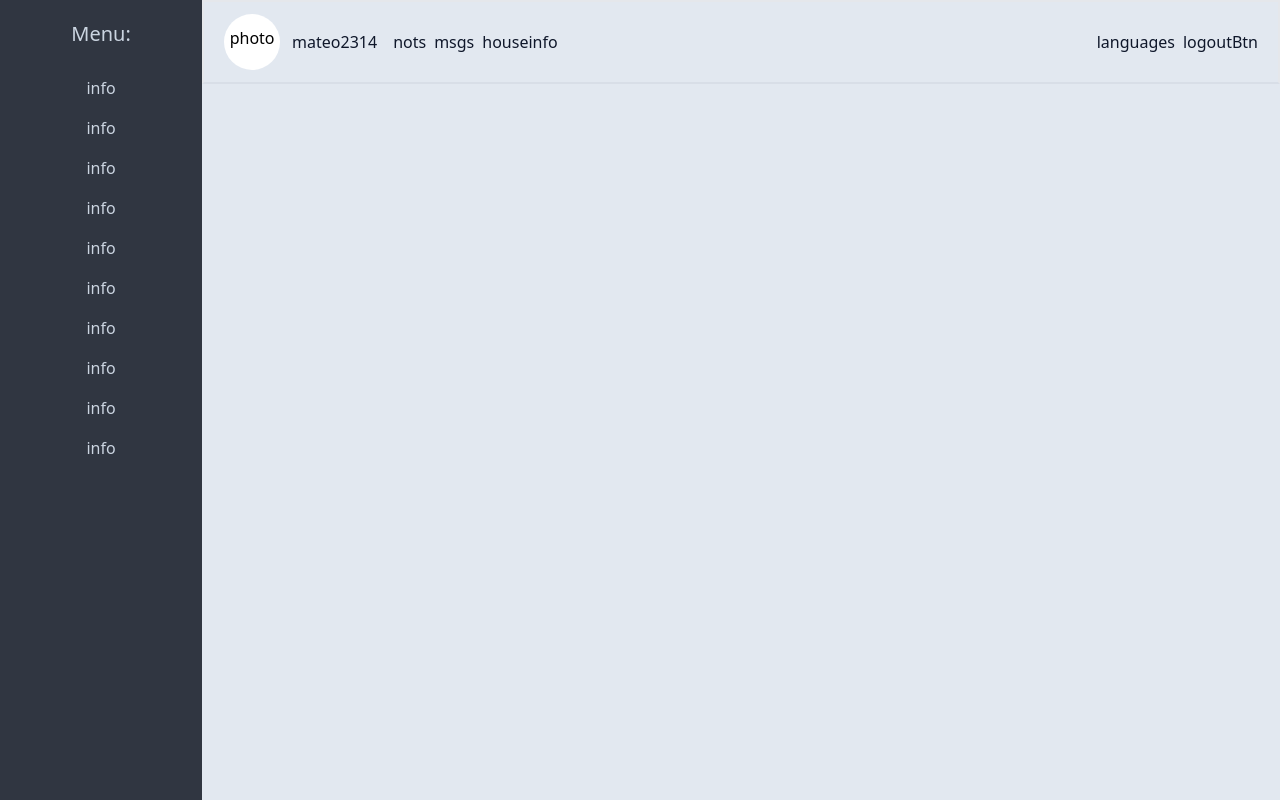
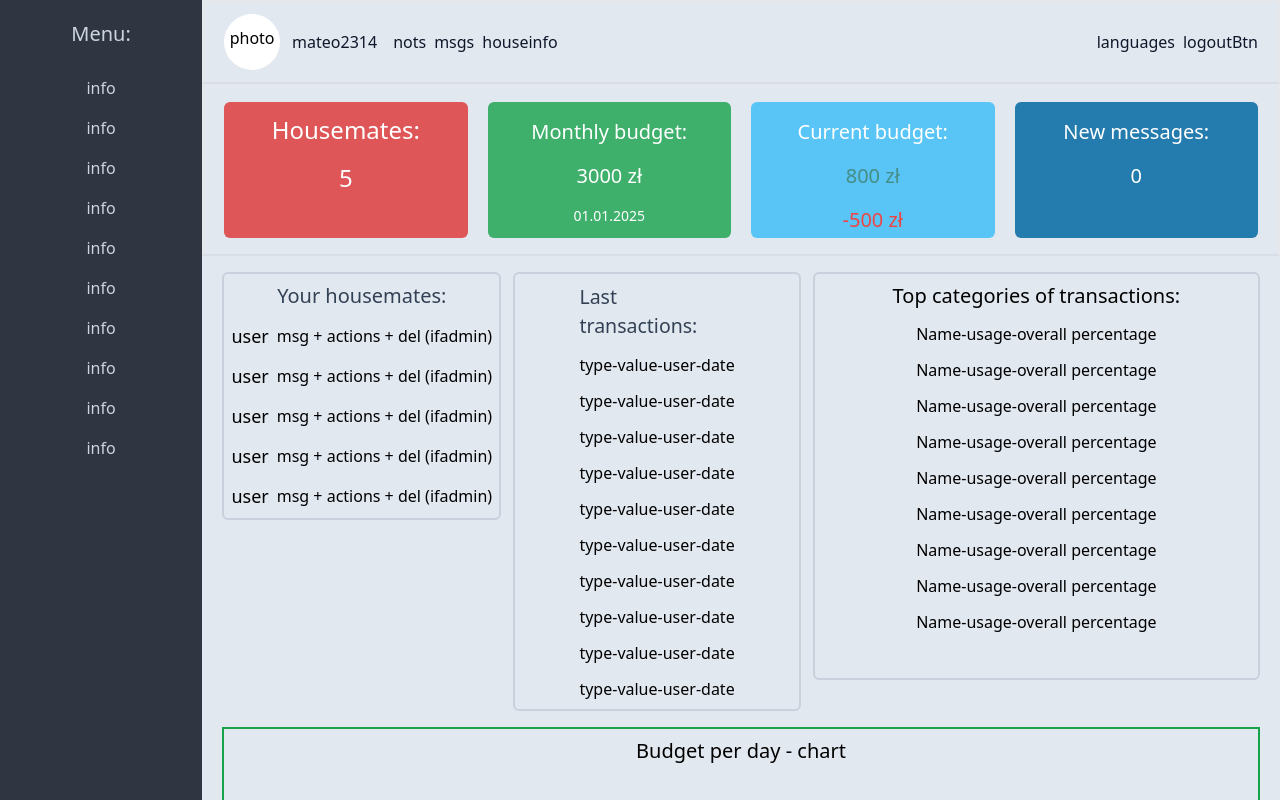
Before and after one commit to matej2314/home-budget-manager, a React (Vite) app in the folder Frontend/: page /dashboard in a window 1280 px wide. Shown: the top 800 px of the page. Built offline with nearby package versions, Linux system fonts and the light colour scheme; no server answers.

Commit message:
Created alfa versions of subpages

```diff
--- a/Frontend/package.json
+++ b/Frontend/package.json
@@ -11,9 +11,15 @@
   },
   "dependencies": {
     "@iconify/react": "^5.2.0",
+    "@visx/axis": "^3.12.0",
+    "@visx/scale": "^3.12.0",
+    "@visx/shape": "^3.12.0",
+    "@visx/tooltip": "^3.12.0",
     "framer-motion": "^11.15.0",
     "react": "^18.3.1",
     "react-dom": "^18.3.1",
+    "react-modal": "^3.16.3",
+    "react-responsive": "^10.0.0",
     "react-router-dom": "^7.1.1",
     "react-toastify": "^11.0.2",
     "sitemap": "^8.0.0",
--- /dev/null
+++ b/Frontend/src/components/Authorization.jsx
@@ -0,0 +1,6 @@
+import LoginForm from './forms/LoginForm';
+import SignUpForm from './forms/SignUpForm';
+
+export default function Authorization({ mode }) {
+
+}
--- /dev/null
+++ b/Frontend/src/components/forms/LoginForm.jsx
@@ -0,0 +1,3 @@
+export default function LoginForm() {
+
+}
--- /dev/null
+++ b/Frontend/src/components/forms/SignUpForm.jsx
@@ -0,0 +1,3 @@
+export default function SignUpForm() {
+
+}
--- a/Frontend/src/configs/routerConfig.jsx
+++ b/Frontend/src/configs/routerConfig.jsx
@@ -2,7 +2,7 @@ import MainPage from "../pages/MainPage";
 import DashboardPage from '../pages/DashboardPage';
 
 const routes = [
-    { path: '/main', element: <MainPage /> },
+    { path: '/', element: <MainPage /> },
     { path: '/dashboard', element: <DashboardPage /> }
 ];
 
--- a/Frontend/src/pages/DashboardPage.jsx
+++ b/Frontend/src/pages/DashboardPage.jsx
@@ -1,10 +1,10 @@
 
 export default function DashboardPage() {
     return (
-        <main className="w-full h-screen flex flex-row justify-start">
-            <div id='dashboardMenu' className="h-screen w-[15rem] bg-customGray flex flex-col items-center justify-start text-slate-300 pt-5 gap-7">
-                <h2 className="text-xl">Menu:</h2>
-                <ul className="w-full h-fit flex flex-col items-center gap-4">
+        <main className="w-full flex flex-row justify-start overflow-auto bg-slate-200">
+            <div id='dashboardMenu' className="w-[15rem] bg-customGray flex flex-col items-center justify-start text-slate-300 pt-5 gap-7">
+                <h2 className="text-xl w-full flex justify-center">Menu:</h2>
+                <ul className="w-full h-full flex flex-col items-center gap-4">
                     <li>info</li>
                     <li>info</li>
                     <li>info</li>
@@ -35,9 +35,84 @@ export default function DashboardPage() {
                         <p>logoutBtn</p>
                     </div>
                 </div>
-                <div id="house-info-blocks">
-                    <div>
-
+                <div id="house-info-blocks" className="flex gap-5 border-2 border-b-slate-800/5 py-4 px-5">
+                    <div id='housemates' className="w-1/4 h-[8.5rem] bg-red-600/75 text-xl text-white flex flex-col justify-start items-center rounded-md pt-6">
+                        <div className="h-1/2 w-1/2 flex flex-col justify-center items-center gap-4">
+                            <h2 className="text-2xl">Housemates:</h2>
+                            <span className="text-2xl">5</span>
+                        </div>
+                    </div>
+                    <div id="monthlyBudget" className="w-1/4 h-[8.5rem] bg-green-600/80 text-xl text-white flex flex-col justify-start items-center rounded-md pt-4">
+                        <div className="h-11/12 w-11/12 flex flex-col justify-center items-center gap-4">
+                            <h2 className="text-xl">Monthly budget:</h2>
+                            <span className="text-xl">3000 zł</span>
+                            <span className="text-sm">01.01.2025</span>
+                        </div>
+                    </div>
+                    <div id="currentBudget" className="w-1/4 h-[8.5rem] bg-sky-400/80 text-xl text-white flex flex-col justify-start items-center rounded-md pt-4">
+                        <div className="h-11/12 w-11/12 flex flex-col justify-center items-center gap-4">
+                            <h2 className="text-xl">Current budget:</h2>
+                            <span className="text-xl text-lime-900/50">800 zł</span>
+                            <span className="text-xl text-red-500">-500 zł</span>
+                        </div>
+                    </div>
+                    <div id='newMessages' className="w-1/4 h-[8.5rem] bg-sky-700/85 flex flex-col text-white justify-start items-center rounded-md pt-4">
+                        <div className="h-11/12 w-11/12 flex flex-col justify-center items-center gap-4">
+                            <h2 className="text-xl">New messages:</h2>
+                            <span className="text-xl">0</span>
+                        </div>
+                    </div>
+                </div>
+                <div id="middlePart" className="w-full h-fit flex gap-3">
+                    <div id="matesList" className="w-1/3 h-fit flex flex-col justify-start items-center rounded-md border-2 border-slate-500/20 my-4 ml-5 gap-3 py-2">
+                        <h2 className="w-full h-fit flex justify-center text-xl text-slate-700">Your housemates:</h2>
+                        <ul className="w-full h-fit flex flex-col justify-start items-center text-lg gap-3">
+                            <li className="flex items-center gap-2 text-lg">user <span className="w-full h-full flex items-center text-base">msg + actions + del (ifadmin)</span></li>
+                            <li className="flex items-center gap-2 text-lg">user <span className="w-full h-full flex items-center text-base">msg + actions + del (ifadmin)</span></li>
+                            <li className="flex items-center gap-2 text-lg">user <span className="w-full h-full flex items-center text-base">msg + actions + del (ifadmin)</span></li>
+                            <li className="flex items-center gap-2 text-lg">user <span className="w-full h-full flex items-center text-base">msg + actions + del (ifadmin)</span></li>
+                            <li className="flex items-center gap-2 text-lg">user <span className="w-full h-full flex items-center text-base">msg + actions + del (ifadmin)</span></li>
+                        </ul>
+                    </div>
+                    <div id="lastActionsList" className="w-fit h-fit flex flex-col justify-start rounded-md border-2 border-slate-500/20 my-4 gap-3 py-2 px-[4rem]">
+                        <h2 className="w-full h-fit flex justify-center text-[1.22rem] text-slate-700">Last transactions:</h2>
+                        <ul className="w-full h-fit flex flex-col justify-center gap-3">
+                            <li className="w-full flex justify-center"><span>type</span>-<span>value</span>-<span>user</span>-<span>date</span></li>
+                            <li className="w-full flex justify-center"><span>type</span>-<span>value</span>-<span>user</span>-<span>date</span></li>
+                            <li className="w-full flex justify-center"><span>type</span>-<span>value</span>-<span>user</span>-<span>date</span></li>
+                            <li className="w-full flex justify-center"><span>type</span>-<span>value</span>-<span>user</span>-<span>date</span></li>
+                            <li className="w-full flex justify-center"><span>type</span>-<span>value</span>-<span>user</span>-<span>date</span></li>
+                            <li className="w-full flex justify-center"><span>type</span>-<span>value</span>-<span>user</span>-<span>date</span></li>
+                            <li className="w-full flex justify-center"><span>type</span>-<span>value</span>-<span>user</span>-<span>date</span></li>
+                            <li className="w-full flex justify-center"><span>type</span>-<span>value</span>-<span>user</span>-<span>date</span></li>
+                            <li className="w-full flex justify-center"><span>type</span>-<span>value</span>-<span>user</span>-<span>date</span></li>
+                            <li className="w-full flex justify-center"><span>type</span>-<span>value</span>-<span>user</span>-<span>date</span></li>
+                        </ul>
+                    </div>
+                    <div id='transactions-top-categories' className="w-1/2 h-[25.5rem] flex flex-col justify-start rounded-md border-2 border-slate-500/20 mr-5 gap-3 my-4 py-2 px-[4rem]">
+                        <h2 className="w-full h-fit flex justify-center text-xl">Top categories of transactions:</h2>
+                        <ul className="w-full h-fit flex flex-col justify-center items-center gap-3">
+                            <li><span>Name</span>-<span>usage</span>-<span>overall percentage</span></li>
+                            <li><span>Name</span>-<span>usage</span>-<span>overall percentage</span></li>
+                            <li><span>Name</span>-<span>usage</span>-<span>overall percentage</span></li>
+                            <li><span>Name</span>-<span>usage</span>-<span>overall percentage</span></li>
+                            <li><span>Name</span>-<span>usage</span>-<span>overall percentage</span></li>
+                            <li><span>Name</span>-<span>usage</span>-<span>overall percentage</span></li>
+                            <li><span>Name</span>-<span>usage</span>-<span>overall percentage</span></li>
+                            <li><span>Name</span>-<span>usage</span>-<span>overall percentage</span></li>
+                            <li><span>Name</span>-<span>usage</span>-<span>overall percentage</span></li>
+                        </ul>
+                    </div>
+                </div>
+                <div id='chartsPart' className=" h-[30rem] mb-4 mx-5 flex flex-col gap-3">
+                    <div id="budget-per-day-chart" className="w-full h-[45rem] border-2 border-green-600 pt-2">
+                        <h2 className="w-full h-fit flex justify-center text-xl">Budget per day - chart</h2>
+                    </div>
+                    <div id="transactions-per-day-chart" className="w-full h-[45rem] border-2 border-green-600 pt-2">
+                        <h2 className="w-full h-fit flex justify-center text-xl">Transactions per day - chart</h2>
+                    </div>
+                    <div id='transactions-categories-chart' className="w-full h-[45rem] border-2 border-green-600 pt-2">
+                        <h2 className="w-full h-fit flex justify-center text-xl">Transactions categories - chart:</h2>
                     </div>
                 </div>
             </div>
--- a/Frontend/src/store/messageContext.jsx
+++ b/Frontend/src/store/messageContext.jsx
@@ -16,17 +16,17 @@ const MessageProvider = ({ children }) => {
     useEffect(() => {
         if (!socket) return;
 
-        const handleMessage = (data) => {
+        const handleMessage = (message) => {
             try {
-                const parsedMessage = JSON.parse(data);
-                const { type, message, data: msgData } = parsedMessage;
+                const parsedMessage = JSON.parse(message);
+                const { type, data } = parsedMessage;
 
                 switch (type) {
                     case 'newMessage':
-                        setMessages((prevMessages) => [...prevMessages, message]);
+                        setMessages((prevMessages) => [...prevMessages, parsedMessage]);
                         break;
                     case 'balance_update':
-                        setMessages((prevMessages) => [...prevMessages, message]);
+                        setMessages((prevMessages) => [...prevMessages, parsedMessage]);
                         break;
                     default:
                         console.log(`Nieznany typ wiadomości: ${type}`);
```
Also changed, not shown: 1 other file (tests, documents, lock files or other folders).
